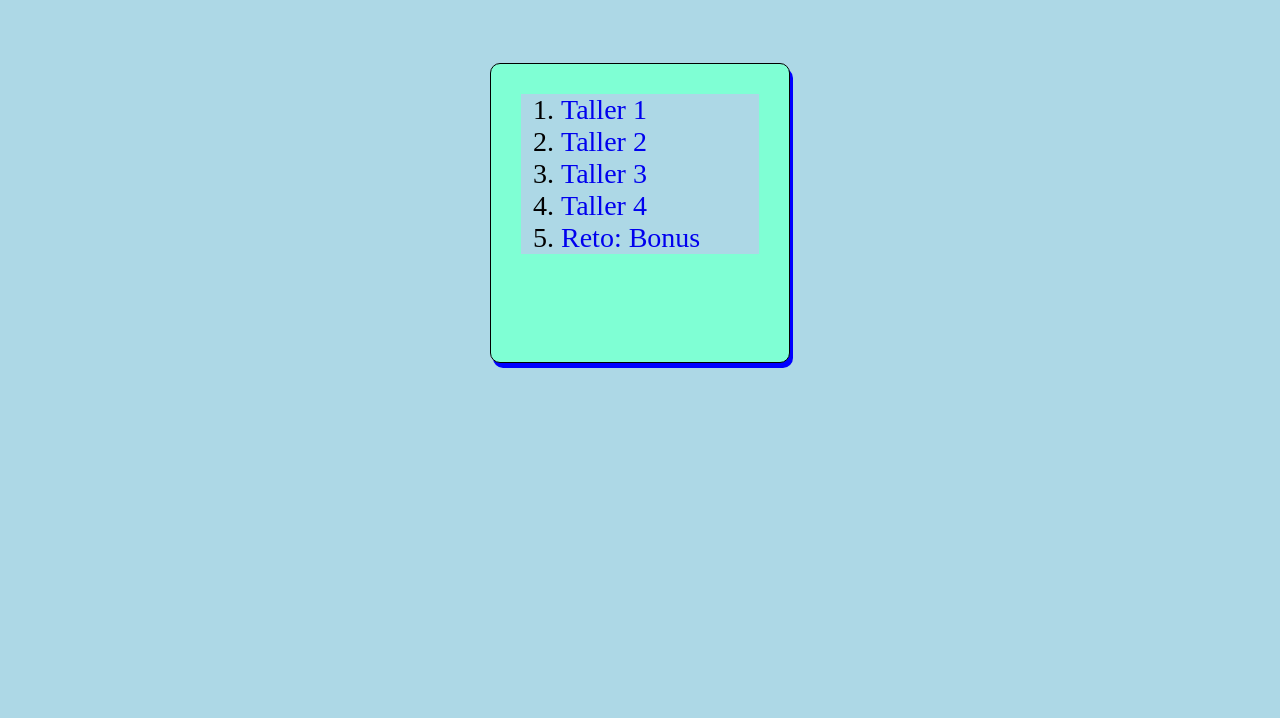
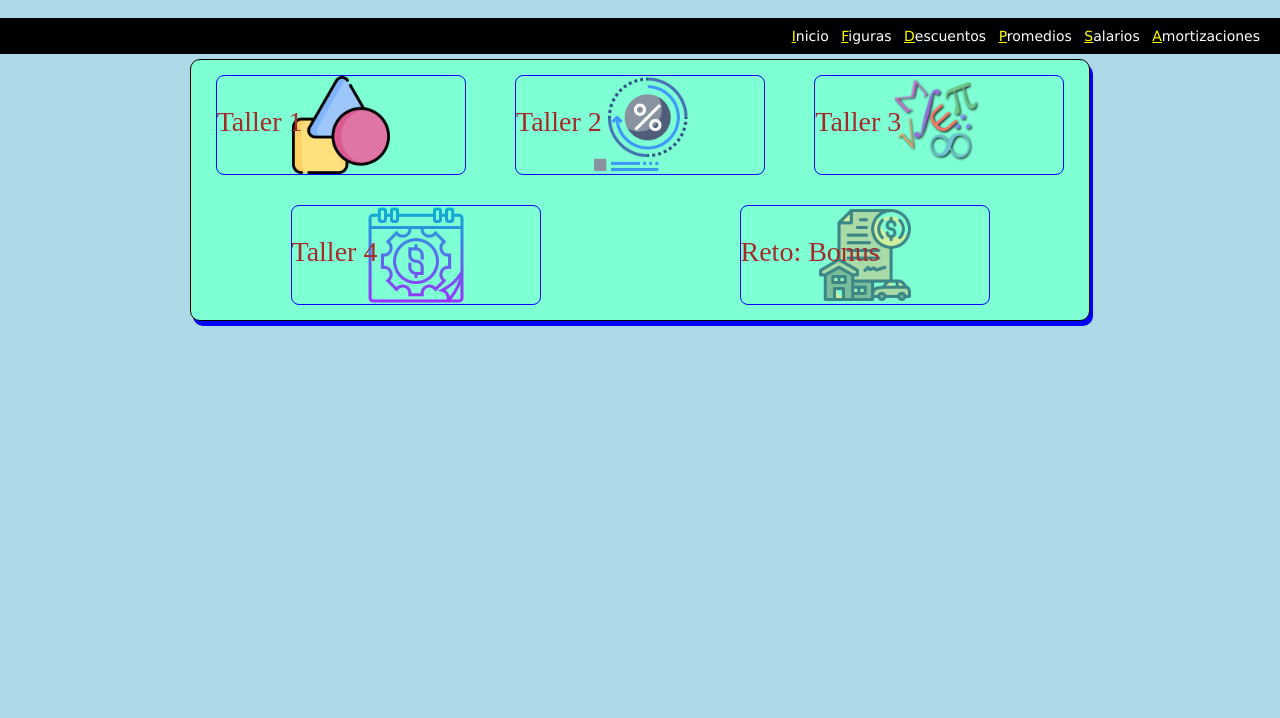
Before and after one commit to HaroldArguelloNic/curso-practico-JavaScript, a plain HTML site: page index.html in a window 1280 px wide. Shown: the part 82-800 px from the top of the page. Drawn offline with Linux system fonts and the light colour scheme.

Commit message:
creacion de menu

```diff
--- a/index.css
+++ b/index.css
@@ -1,27 +1,127 @@
 * {
     margin:0 ;
-    background-color: lightblue;
     box-sizing: border-box;
+    padding: 0;
+}
+html {
+    font-size: 62.5%;
 }
 header {
     height: 100px;
-    width: 90vw;
+    width: 100vw;
     text-align: center;
+    background-color: lightblue;
+    margin: 0 auto;
 }
 header h1 {
-    margin-top: 30px;
+    padding-top: 30px;
+}
+.navbar {
+    position: relative;
+    display: flex;
+    justify-content: end;
+    width: 100vw;
+    padding: 5px 15px;
+    background-color: black;
+
+}
+.navbar li {
+    display: inline-block;
+    list-style: none;
+    padding: 5px;
+    font-size: 1.4rem;
+    font-family: verdana,sans-serif;
+}
+.navbar li a {
+    text-decoration: none;
+    color: #ffffff;
+
+}
+.navbar li a:hover {
+    color: lightgreen;
+    font-size: 1.8rem;
+}
+.navbar li::first-letter {
+    color: yellow;
+    text-decoration: underline;
+}
+body {
+    background-color: lightblue
 }
 section {
-    height: 300px;
-    width: 300px;
-    margin: 15px auto;
-    padding: 30px;
+    display: block;
+    height: auto;
+    justify-content: center;
+    max-width: 900px;
+    margin: 5px auto;
     font-size: 28px;
     border: 1px solid black;
     border-radius: 10px;
     box-shadow: 3px 5px blue;
     background-color: aquamarine;
 }
+section ul {
+    position:relative;
+    display:flex;
+    flex-wrap: wrap;
+    justify-content: space-around;
+    list-style: none;
+
+
+
+}
 section a{
+    min-width: 300px;
+    height: 300px;
     text-decoration: none;
+    display: flex;
+    border: 1px solid blue;
+    border-radius: 8px;
+    padding-top: 30px;
+    color: brown;
 }
+section .figuras {
+    background-image: url('./asset/cifras.png');
+    background-repeat: no-repeat;
+    background-position: center;
+    background-size: contain;
+    min-width: 250px;
+    height: 100px;
+    margin: 15px auto;
+}
+section .descuento {
+    background-image: url('./asset/porcentaje.png');
+    background-repeat: no-repeat;
+    background-position: center;
+    background-size: contain;
+    min-width: 250px;
+    height: 100px;
+    margin: 15px auto;
+}
+section .promedio {
+    background-image: url('./asset/Math.png');
+    background-repeat: no-repeat;
+    background-position: center;
+    background-size: contain;
+    min-width: 250px;
+    height: 100px;
+    margin: 15px auto;
+}
+section .salarios {
+    background-image: url('./asset/salario.png');
+    background-repeat: no-repeat;
+    background-position: center;
+    background-size: contain;
+    min-width: 250px;
+    height: 100px;
+    margin: 15px auto;
+}
+section .reto {
+    background-image: url('./asset/prestamo.png');
+    background-repeat: no-repeat;
+    background-position: center;
+    background-size: contain;
+    min-width: 250px;
+    height: 100px;
+    margin: 15px auto;
+}
--- a/index.html
+++ b/index.html
@@ -13,14 +13,24 @@
             Taller del Curso Práctico de JavaScript
         </h1>
     </header>
+    <nav class="navbar">
+        <ul>
+            <li><a href="#">Inicio</a></li>
+            <li><a href="./figuras.html">Figuras</a></li>
+            <li> <a href="./descuento.html">Descuentos</a></li>
+            <li> <a href="./promedio.html">Promedios</a> </li>
+            <li> <a href="./salarios.html">Salarios</a> </li>
+            <li> <a href="./prestamo.html">Amortizaciones</a></li>
+        </ul>
+    </nav>
     <section>
-        <ol>
-            <li> <a href="./figuras.html">Taller 1</a> </li>
-            <li> <a href="./descuento.html">Taller 2</a></li>
-            <li> <a href="./promedio.html"> Taller 3</a> </li>
-            <li> <a href="./salarios.html">Taller 4</a> </li>
-            <li> <a href="./prestamo.html">Reto: Bonus</a></li>
-        </ol>
+        <ul>
+            <li><a href="./figuras.html" class="figuras">Taller 1</a></li>
+            <li> <a href="./descuento.html" class="descuento">Taller 2</a></li>
+            <li> <a href="./promedio.html" class="promedio"> Taller 3</a> </li>
+            <li> <a href="./salarios.html" class="salarios">Taller 4</a> </li>
+            <li> <a href="./prestamo.html" class="reto">Reto: Bonus</a></li>
+        </ul>
     </section>
 
 </body>
```
Also changed, not shown: asset/Math.png (added), asset/cifras.png (added), asset/porcentaje.png (added), asset/prestamo.png (added), asset/salario.png (added).
